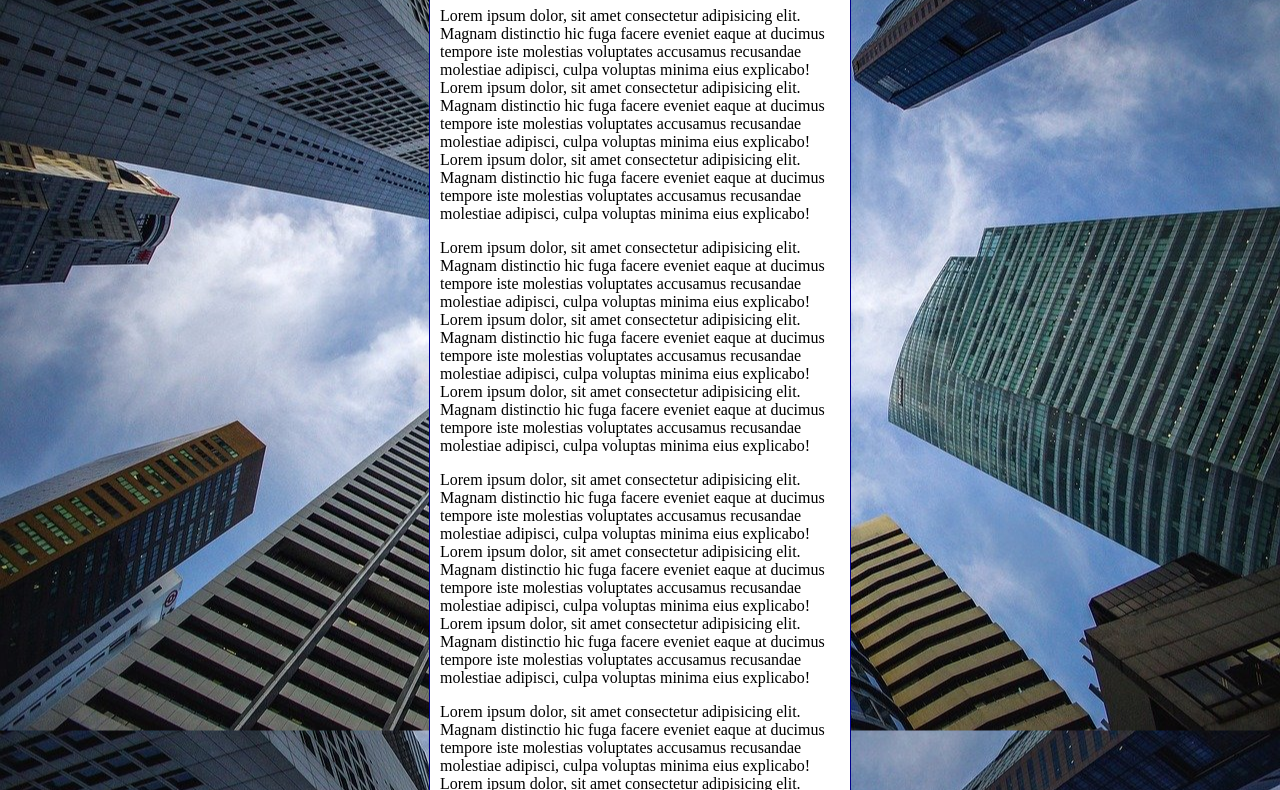
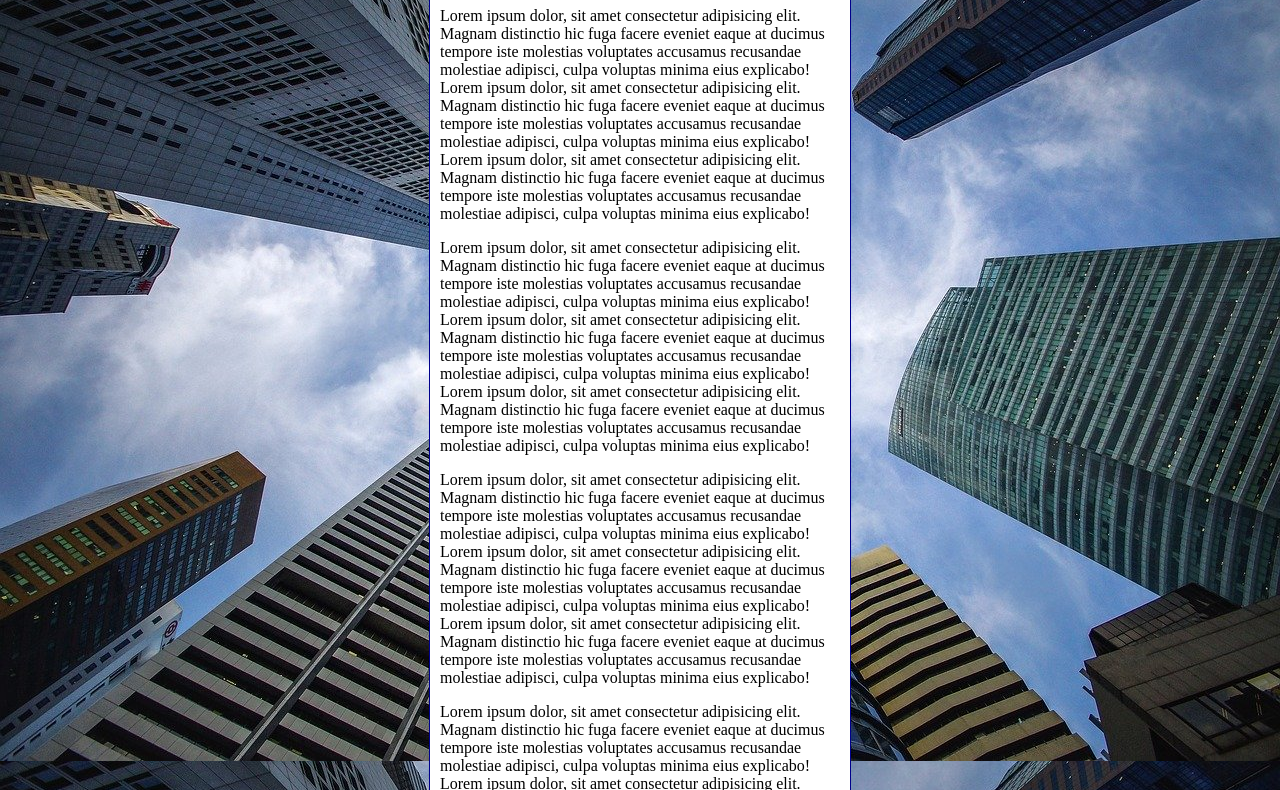
Before and after one commit to ronaldolandoo/html-css, a plain HTML site: page exercicios/ex022/fundo006.html in a window 1280 px wide. Shown: the part 92-882 px from the top of the page. Drawn offline with Linux system fonts and the light colour scheme.

Commit message:
background shortland

```diff
--- a/exercicios/ex022/fundo006.html
+++ b/exercicios/ex022/fundo006.html
@@ -7,16 +7,25 @@
     <style>
         body {
             height: 97vh;
-            background-color: black;
+            /*background-color: black;
             background-image: url(imagens/wallpaper002.jpg);
             background-position: center center;
-            background-repeat: repeat-y;
+            background-repeat: no-repeat;
+            background-size: cover;
+            background-attachment: fixed;*/
+
+            /*
+                Shorthand - background
+                color > image > position > repeat > [size] > attachment
+            */
+
+            background: black url('imagens/wallpaper002.jpg') center center no-repeat fixed;
             background-size: cover;
         }
 
         main {
             background-color: white;
-            width: 400px;
+            max-width: 400px;
             padding: 10px;
             margin: auto;
             border: 1px solid darkblue;
```
Also changed, not shown: exercicios/Notes MOD 3/anotações.txt.
